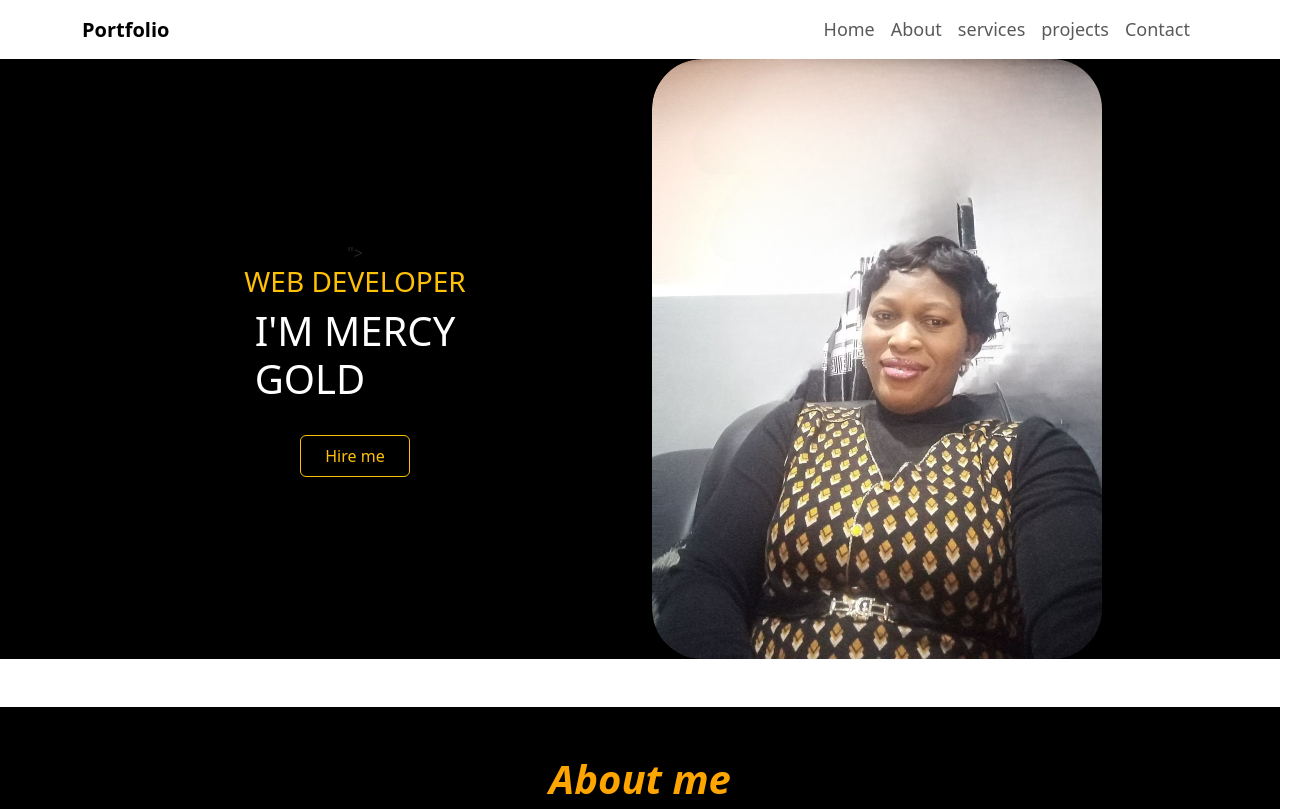
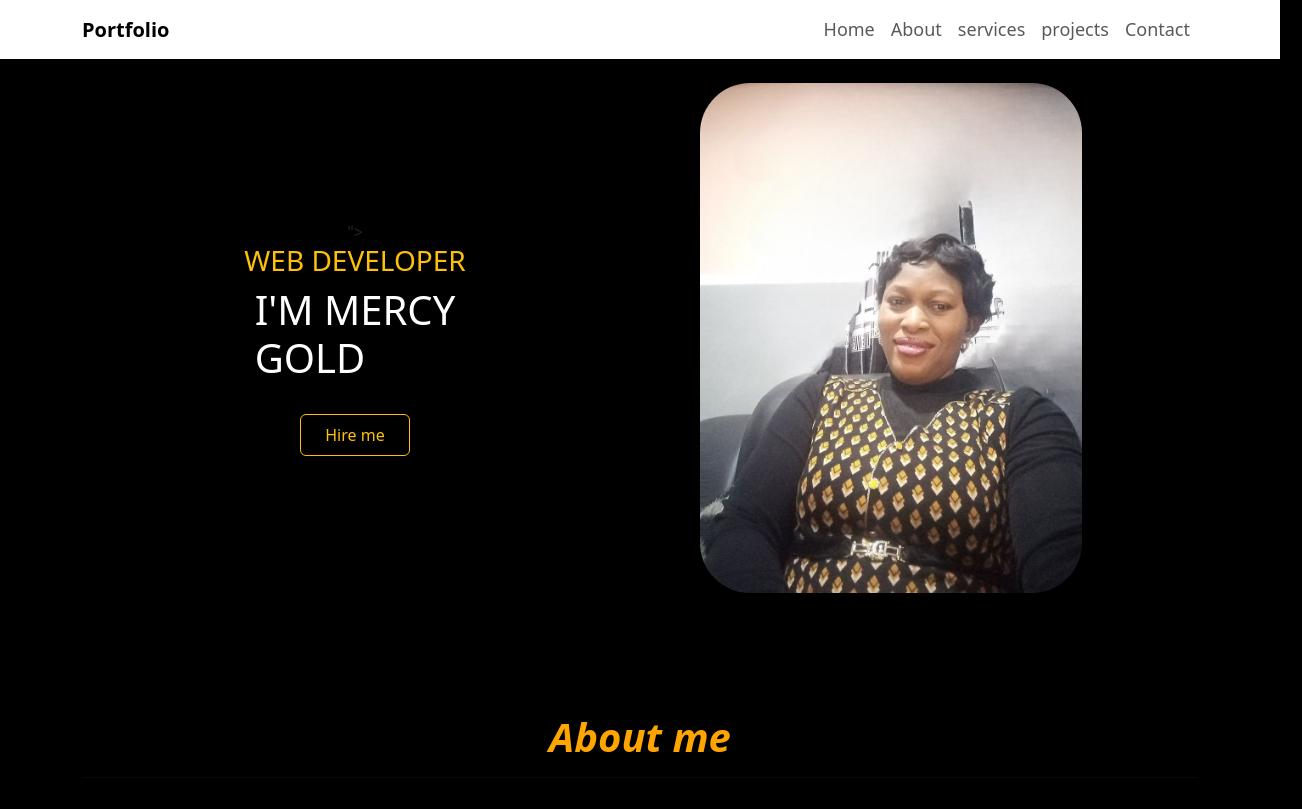
Before and after one commit to mercyforreal/portfolio, a plain HTML site: page index.html in a window 1280 px wide. Shown: the top 809 px of the page, 1302 px wide, since content can reach past the window. Drawn offline with nearby package versions, Linux system fonts and the light colour scheme.

Commit message:
projectrepushed

```diff
--- a/index.html
+++ b/index.html
@@ -11,9 +11,9 @@
 
     <link rel="stylesheet" href="style.css">
 </head>
-<body>
+<body style="background-color: black;">
     <!-- .........navebar........ -->
-    <nav class="navbar navbar-expand-lg navbar-light" id="navbar">
+    <nav class="navbar navbar-expand-lg navbar-light bg-white" id="navbar">
   <div class="container">
     <a class="navbar-brand fw-bold" href="#">Portfolio</a>
     <button class="navbar-toggler" type="button" data-bs-toggle="collapse" data-bs-target="#navbarSupportedContent" aria-controls="navbarSupportedContent" aria-expanded="false" aria-label="Toggle navigation">
@@ -54,8 +54,8 @@
                 <div class="col-md-6">
                   <div id="carouselExample" class="carousel slide">
                     <div class="carousel-inner">
-                      <div class="carousel-item active">
-                        <img src="images/1672316359611 (1).png" class="d-block w-400" alt="..." height="600px" style="margin-right:200px ;">
+                      <div class="carousel-item active mx-5 my-4">
+                        <img src="images/1672316359611 (1).png" width="70%" alt="..." height="">
                       </div>
 
                  </div>
```
